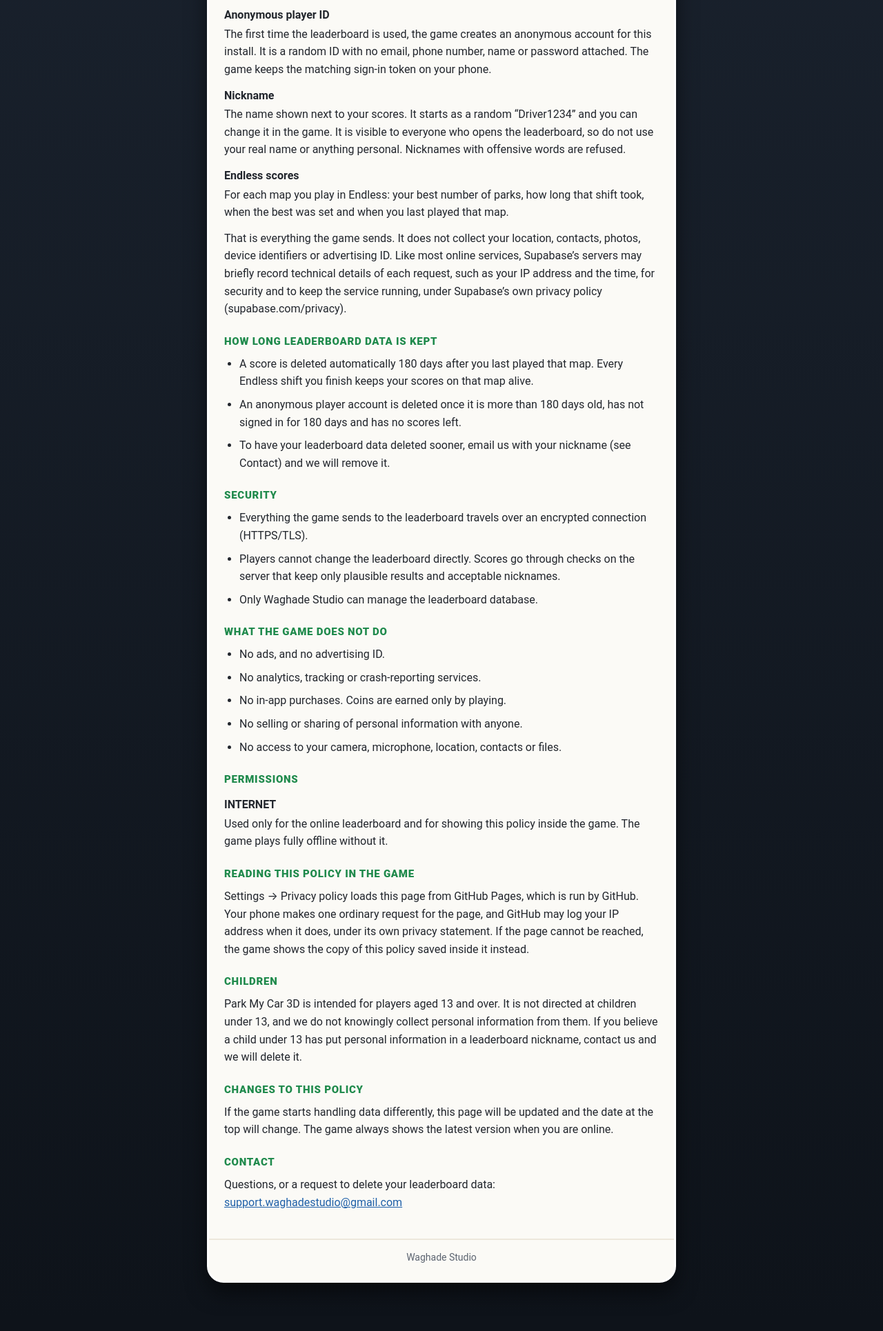
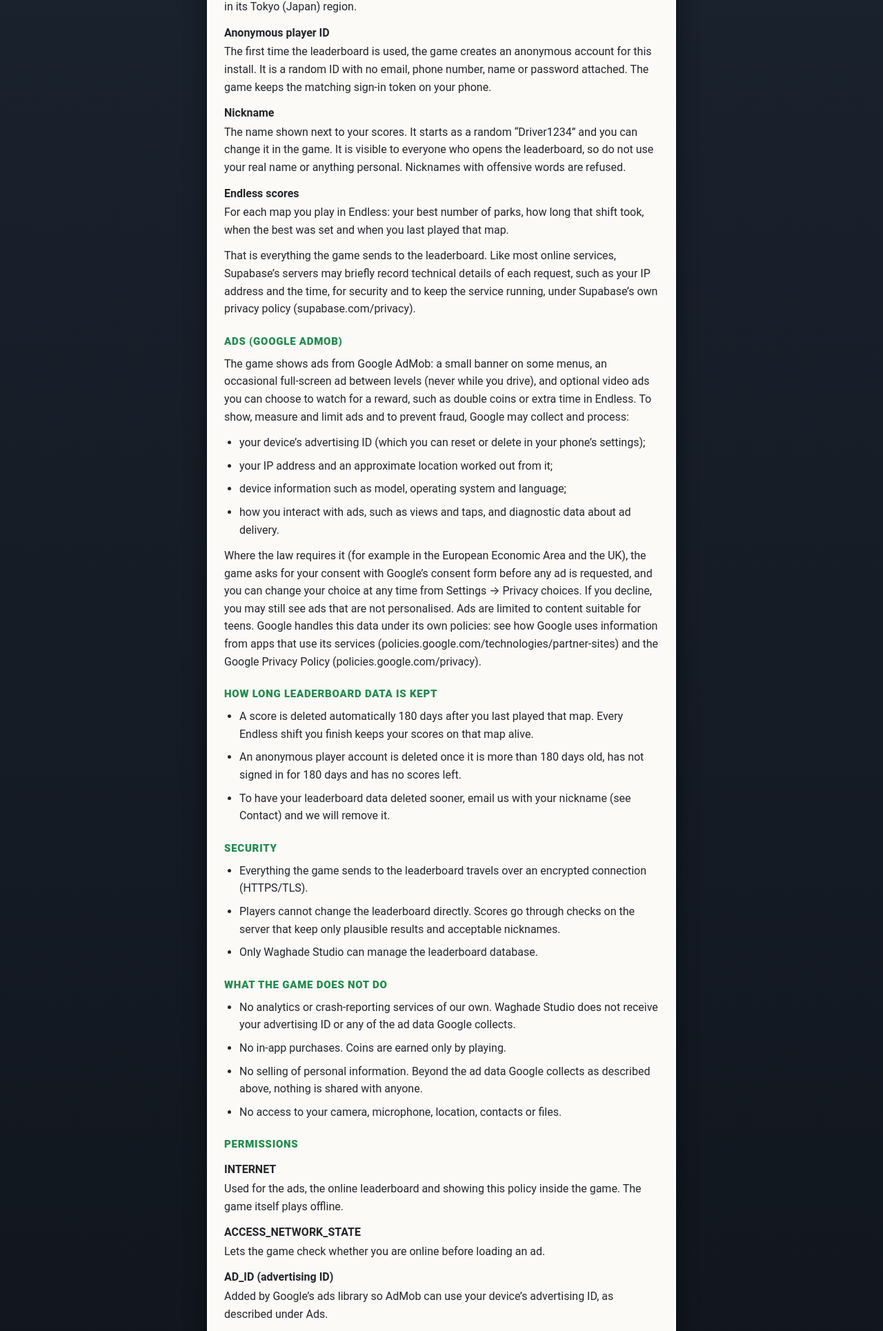
Before and after one commit to Dineshwaghade/park-my-car-3d-privacy-policy, a plain HTML site: page index.html in a window 1280 px wide. Shown: the part 867-2797 px from the top of the page at 69% size. Before the commit the page ends 2775 px from the top, so only its background shows below. Drawn offline with Linux system fonts and the light colour scheme.

Commit message:
Update index.html

```diff
--- a/index.html
+++ b/index.html
@@ -81,8 +81,8 @@
 <h1>Privacy Policy</h1>
 </header>
 <article>
-<p class="updated">Last updated: 18 November 2026</p>
-<p class="intro">Park My Car 3D is a free car parking game by Waghade Studio. It has no ads, no in-app purchases, no analytics and no sign-in, and it never asks who you are. Your progress and settings stay on your own phone. The only thing that leaves your device is the optional online leaderboard for the Endless mode: an anonymous player ID, the nickname you choose, and your best Endless scores.</p>
+<p class="updated">Last updated: 21 November 2026</p>
+<p class="intro">Park My Car 3D is a free car parking game by Waghade Studio, paid for by ads. It has no in-app purchases, no analytics and no sign-in, and it never asks who you are. Your progress and settings stay on your own phone. Two things use the internet: the ads, served by Google AdMob (see below), and the optional online leaderboard for the Endless mode, which stores an anonymous player ID, the nickname you choose and your best Endless scores.</p>
 
 <h2>What the game stores on your phone</h2>
 <ul>
@@ -104,7 +104,17 @@
 <dt>Endless scores</dt>
 <dd>For each map you play in Endless: your best number of parks, how long that shift took, when the best was set and when you last played that map.</dd>
 </dl>
-<p>That is everything the game sends. It does not collect your location, contacts, photos, device identifiers or advertising ID. Like most online services, Supabase’s servers may briefly record technical details of each request, such as your IP address and the time, for security and to keep the service running, under Supabase’s own privacy policy (supabase.com/privacy).</p>
+<p>That is everything the game sends to the leaderboard. Like most online services, Supabase’s servers may briefly record technical details of each request, such as your IP address and the time, for security and to keep the service running, under Supabase’s own privacy policy (supabase.com/privacy).</p>
+
+<h2>Ads (Google AdMob)</h2>
+<p>The game shows ads from Google AdMob: a small banner on some menus, an occasional full-screen ad between levels (never while you drive), and optional video ads you can choose to watch for a reward, such as double coins or extra time in Endless. To show, measure and limit ads and to prevent fraud, Google may collect and process:</p>
+<ul>
+<li>your device’s advertising ID (which you can reset or delete in your phone’s settings);</li>
+<li>your IP address and an approximate location worked out from it;</li>
+<li>device information such as model, operating system and language;</li>
+<li>how you interact with ads, such as views and taps, and diagnostic data about ad delivery.</li>
+</ul>
+<p>Where the law requires it (for example in the European Economic Area and the UK), the game asks for your consent with Google’s consent form before any ad is requested, and you can change your choice at any time from Settings → Privacy choices. If you decline, you may still see ads that are not personalised. Ads are limited to content suitable for teens. Google handles this data under its own policies: see how Google uses information from apps that use its services (policies.google.com/technologies/partner-sites) and the Google Privacy Policy (policies.google.com/privacy).</p>
 
 <h2>How long leaderboard data is kept</h2>
 <ul>
@@ -122,17 +132,20 @@
 
 <h2>What the game does not do</h2>
 <ul>
-<li>No ads, and no advertising ID.</li>
-<li>No analytics, tracking or crash-reporting services.</li>
+<li>No analytics or crash-reporting services of our own. Waghade Studio does not receive your advertising ID or any of the ad data Google collects.</li>
 <li>No in-app purchases. Coins are earned only by playing.</li>
-<li>No selling or sharing of personal information with anyone.</li>
+<li>No selling of personal information. Beyond the ad data Google collects as described above, nothing is shared with anyone.</li>
 <li>No access to your camera, microphone, location, contacts or files.</li>
 </ul>
 
 <h2>Permissions</h2>
 <dl>
 <dt>INTERNET</dt>
-<dd>Used only for the online leaderboard and for showing this policy inside the game. The game plays fully offline without it.</dd>
+<dd>Used for the ads, the online leaderboard and showing this policy inside the game. The game itself plays offline.</dd>
+<dt>ACCESS_NETWORK_STATE</dt>
+<dd>Lets the game check whether you are online before loading an ad.</dd>
+<dt>AD_ID (advertising ID)</dt>
+<dd>Added by Google’s ads library so AdMob can use your device’s advertising ID, as described under Ads.</dd>
 </dl>
 
 <h2>Reading this policy in the game</h2>
@@ -145,7 +158,7 @@
 <p>If the game starts handling data differently, this page will be updated and the date at the top will change. The game always shows the latest version when you are online.</p>
 
 <h2>Contact</h2>
-<p>Questions, or a request to delete your leaderboard data: <a href="mailto:support.waghadestudio@gmail.com">support.waghadestudio@gmail.com</a></p>
+<p>Questions, or a request to delete your leaderboard data (for ad data, use Google’s controls above): <a href="mailto:support.waghadestudio@gmail.com">support.waghadestudio@gmail.com</a></p>
 </article>
 <footer>Waghade Studio</footer>
 </main>
```
